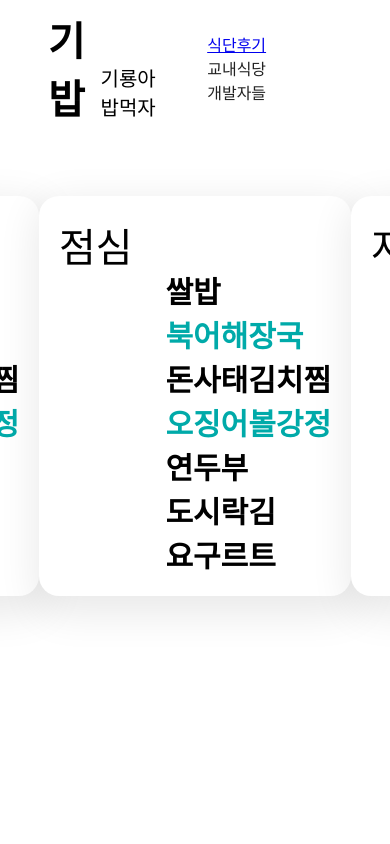
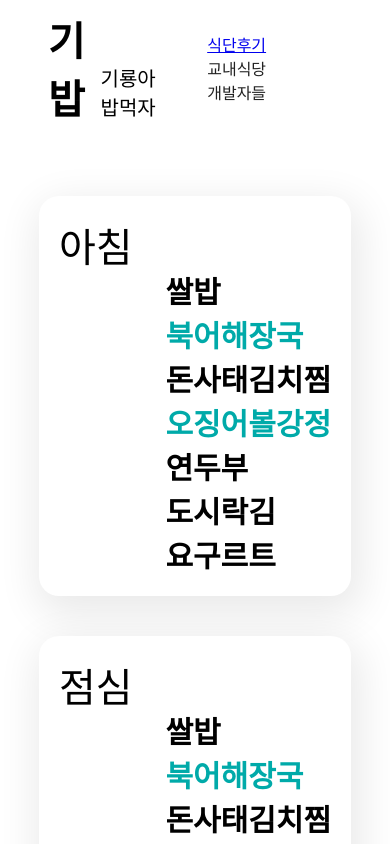
Before and after one commit to cho4u4o/Kyonggi-Univ-Diet-Information-FE, a React (Vite) app: page / in a window 390 px wide. Shown: the top 844 px of the page. Built offline with nearby package versions, Linux system fonts and the light colour scheme.

Commit message:
feat: apply responsive design to menu-card-warpper

```diff
--- a/src/components/MenuCardWrapper.tsx
+++ b/src/components/MenuCardWrapper.tsx
@@ -22,6 +22,10 @@ const MenuCardWarpper = styled.div`
   justify-content: center;
   margin-top: 48px;
   margin-bottom: 28px;
+
+  @media (max-width: 480px) {
+    flex-direction: column;
+  }
 `
 
 const ButtonContainer = styled.div`
```
